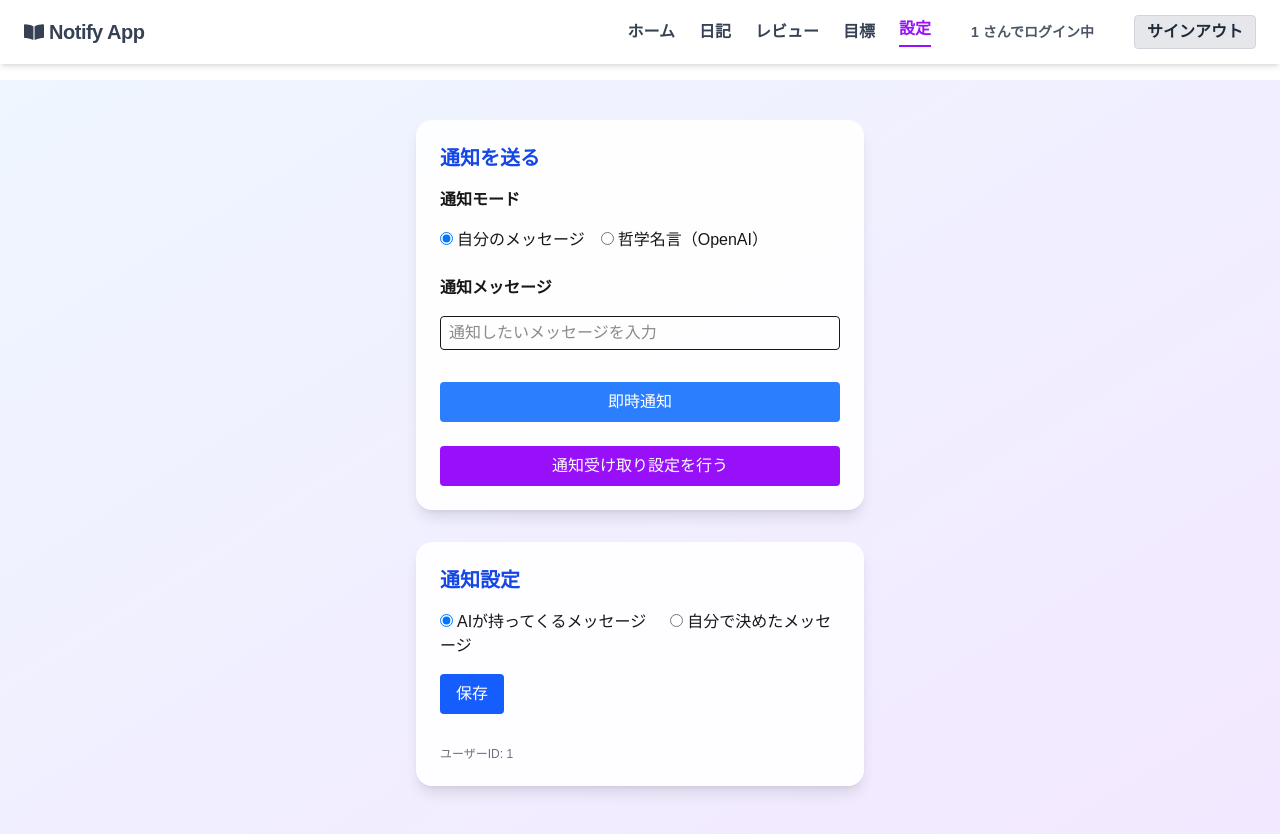
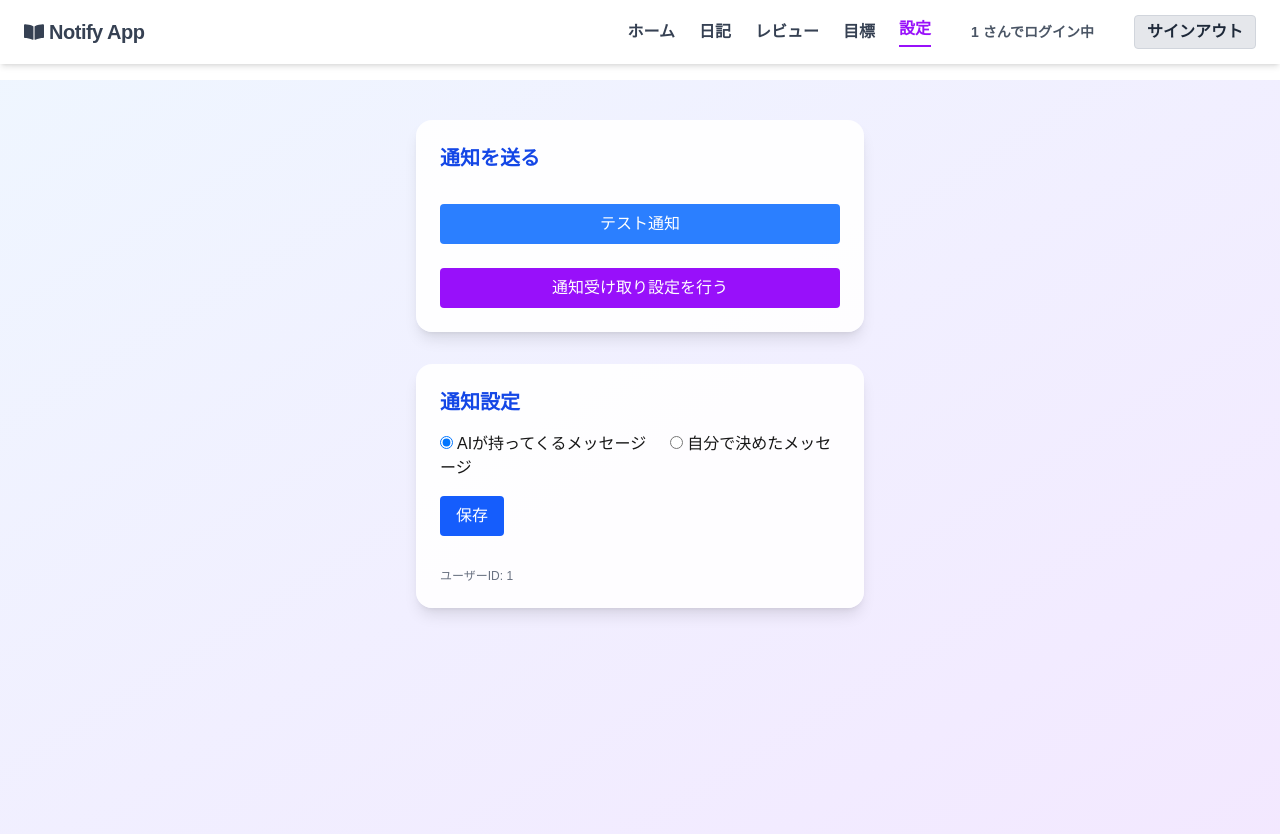
Before and after one commit to biki-cloud/notify-app, a Next.js app: page /settings in a window 1280 px wide. Shown: the top 834 px of the page. Built offline with nearby package versions, Linux system fonts and the light colour scheme; no server answers; the database is empty; sample sign-in values are in the browser's storage.

Commit message:
名言取得機能を削除し、通知送信機能をテスト通知のみに変更

```diff
--- a/app/api/quote/route.ts
+++ /dev/null
@@ -1,33 +0,0 @@
-import { NextResponse } from "next/server";
-
-export async function GET() {
-  const apiKey = process.env.OPENAI_API_KEY;
-  if (!apiKey) {
-    return NextResponse.json(
-      { error: "OpenAI APIキーが設定されていません" },
-      { status: 500 }
-    );
-  }
-  const response = await fetch("https://api.openai.com/v1/chat/completions", {
-    method: "POST",
-    headers: {
-      Authorization: `Bearer ${apiKey}`,
-      "Content-Type": "application/json",
-    },
-    body: JSON.stringify({
-      model: "gpt-3.5-turbo",
-      messages: [
-        { role: "system", content: "あなたは哲学者です。" },
-        {
-          role: "user",
-          content: "哲学的な名言を1つ日本語で短く教えてください。",
-        },
-      ],
-      max_tokens: 60,
-    }),
-  });
-  const data = await response.json();
-  const quote =
-    data.choices?.[0]?.message?.content?.trim() || "名言の取得に失敗しました";
-  return NextResponse.json({ quote });
-}
--- a/app/settings/page.tsx
+++ b/app/settings/page.tsx
@@ -40,9 +40,6 @@ export default function SettingsPage() {
   };
 
   // --- 通知送信UI用 state & 関数 ---
-  const [message, setMessage] = useState("");
-  const [mode, setMode] = useState<"custom" | "quote">("custom");
-  const [loadingQuote, setLoadingQuote] = useState(false);
   const [vapidKey, setVapidKey] = useState<string | null>(null);
   const [isSubscribed, setIsSubscribed] = useState(false);
 
@@ -68,27 +65,10 @@ export default function SettingsPage() {
     });
   }, [vapidKey, userId]);
 
-  // 名言取得関数
-  const fetchQuote = async () => {
-    setLoadingQuote(true);
-    try {
-      const res = await fetch("/api/quote");
-      const data = await res.json();
-      return data.quote || "名言の取得に失敗しました";
-    } catch {
-      return "名言の取得に失敗しました";
-    } finally {
-      setLoadingQuote(false);
-    }
-  };
-
-  // 通知送信関数（モード対応）
+  // 通知送信関数（テスト通知のみ）
   const sendNotification = async () => {
-    let msg = message || "テスト通知";
-    if (mode === "quote") {
-      msg = await fetchQuote();
-    }
-    console.log("[sendNotification] 通知送信開始", { msg, mode });
+    const msg = "テスト通知";
+    console.log("[sendNotification] 通知送信開始", { msg });
     if (Notification.permission === "granted") {
       if (navigator.serviceWorker) {
         navigator.serviceWorker.getRegistration().then((reg) => {
@@ -153,46 +133,11 @@ export default function SettingsPage() {
             通知を送る
           </h2>
           <div className="flex flex-col gap-4">
-            <label className="font-bold">通知モード</label>
-            <div className="flex gap-4 mb-2">
-              <label>
-                <input
-                  type="radio"
-                  name="mode"
-                  value="custom"
-                  checked={mode === "custom"}
-                  onChange={() => setMode("custom")}
-                />
-                <span className="ml-1">自分のメッセージ</span>
-              </label>
-              <label>
-                <input
-                  type="radio"
-                  name="mode"
-                  value="quote"
-                  checked={mode === "quote"}
-                  onChange={() => setMode("quote")}
-                />
-                <span className="ml-1">哲学名言（OpenAI）</span>
-              </label>
-            </div>
-            {mode === "custom" && (
-              <>
-                <label className="font-bold">通知メッセージ</label>
-                <input
-                  className="border rounded px-2 py-1"
-                  value={message}
-                  onChange={(e) => setMessage(e.target.value)}
-                  placeholder="通知したいメッセージを入力"
-                />
-              </>
-            )}
             <button
               className="mt-4 px-4 py-2 rounded text-white bg-blue-500 hover:bg-blue-600 transition"
               onClick={sendNotification}
-              disabled={loadingQuote}
             >
-              {loadingQuote ? "名言取得中..." : "即時通知"}
+              テスト通知
             </button>
             <button
               className={`mt-2 px-4 py-2 rounded text-white transition ${
```
